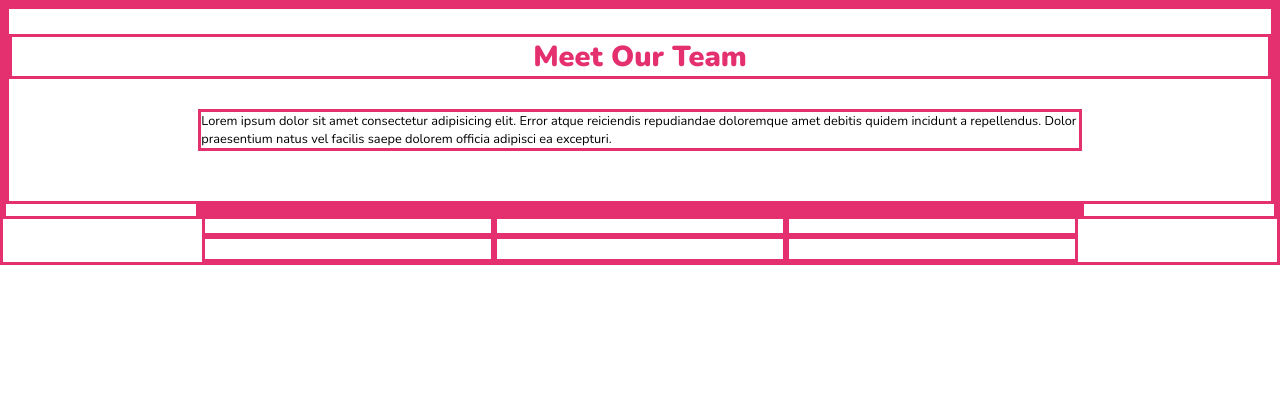
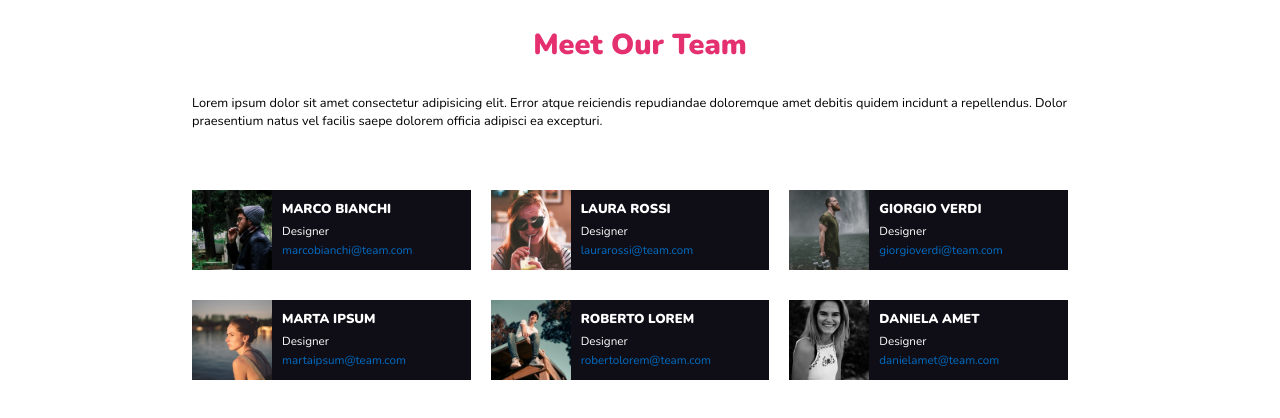
Before and after one commit to MiriamEvardi/html-css-float-cards, a plain HTML site: page index.html in a window 1280 px wide. Drawn offline with nearby package versions, Linux system fonts and the light colour scheme.

Commit message:
boxes section, exercise completed

```diff
--- a/css/style.css
+++ b/css/style.css
@@ -2,18 +2,17 @@
     margin: 0;
     padding: 0;
     box-sizing: border-box;
-
-    /*test*/
-    border: #e53070 solid;
 }
 
+body {
+    font-family: 'Nunito', sans-serif;
 
+}
 
 
 /*title + paragrapher*/
 h1 {
     color: #e53070;
-    font-family: 'Nunito', sans-serif;
     font-size: 1.8em;
     text-align: center;
 
@@ -22,18 +21,14 @@ h1 {
 }
 
 p {
-    font-family: 'Nunito', sans-serif;
     font-size: 0.8em;
     font-weight: 400;
-    margin-bottom: 50px;
+    margin-bottom: 30px;
     margin-left: 15%;
     margin-right: 15%;
 }
 
 /*container boxes*/
-.box {
-    padding: 20px;
-}
 
 .container {
     width: 70%;
@@ -41,9 +36,50 @@ p {
     margin-right: auto;
 }
 
-.container .box {
+.row .box {
     width: calc(100% / 3);
-    display: inline-block;
     float: left;
-    padding: 10px 20px;
 }
+
+/*boxes content*/
+.box {
+    margin-top: 30px;
+}
+
+div {
+    color: white;
+    font-size: 0.9em;
+}
+
+img {
+    height: 80px;
+    float: left;
+}
+
+h2 {
+    color: white;
+    font-size: 1em;
+    padding: 10px 0 5px 90px;
+}
+
+.id {
+    background-color: #0f0e17;
+    margin-right: 20px;
+}
+
+.job {
+    padding-left: 90px;
+    padding-bottom: 3px;
+}
+
+span {
+    color: #006dc3;
+    padding-left: 10px;
+}
+
+/*clearfix*/
+.clearfix::after {
+    content: "";
+    display: table;
+    clear: both;
+}
--- a/index.html
+++ b/index.html
@@ -26,24 +26,54 @@
     </section>
 
     <main class="container">
-        <section class="clearfix">
+        <section class="row">
             <div class="box">
-
+                <div class="id clearfix">
+                    <img src="./img/male1.png" alt="">
+                    <h2>MARCO BIANCHI</h2>
+                    <div class="job">Designer</div>
+                    <div><span>marcobianchi@team.com</span></div>
+                </div>
             </div>
             <div class="box">
-
+                <div class="id clearfix">
+                    <img src="./img/female1.png" alt="">
+                    <h2>LAURA ROSSI</h2>
+                    <div class="job">Designer</div>
+                    <div><span>laurarossi@team.com</span></div>
+                </div>
             </div>
             <div class="box">
-
+                <div class="id clearfix">
+                    <img src="./img/male2.png" alt="">
+                    <h2>GIORGIO VERDI</h2>
+                    <div class="job">Designer</div>
+                    <div><span>giorgioverdi@team.com</span></div>
+                </div>
             </div>
             <div class="box">
-
+                <div class="id clearfix">
+                    <img src="./img/female2.png" alt="">
+                    <h2>MARTA IPSUM</h2>
+                    <div class="job">Designer</div>
+                    <div><span>martaipsum@team.com</span></div>
+                </div>
             </div>
             <div class="box">
-
+                <div class="id clearfix">
+                    <img src="./img/male3.png" alt="">
+                    <h2>ROBERTO LOREM</h2>
+                    <div class="job">Designer</div>
+                    <div><span>robertolorem@team.com</span></div>
+                </div>
             </div>
             <div class="box">
-
+                <div class="id clearfix">
+                    <img src="./img/female3.png" alt="">
+                    <h2>DANIELA AMET</h2>
+                    <div class="job">Designer</div>
+                    <div><span>danielamet@team.com</span></div>
+                </div>
             </div>
         </section>
     </main>
```
